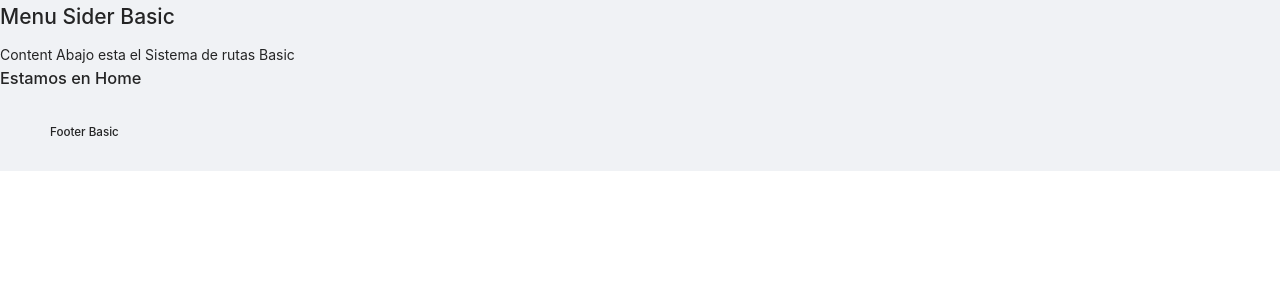
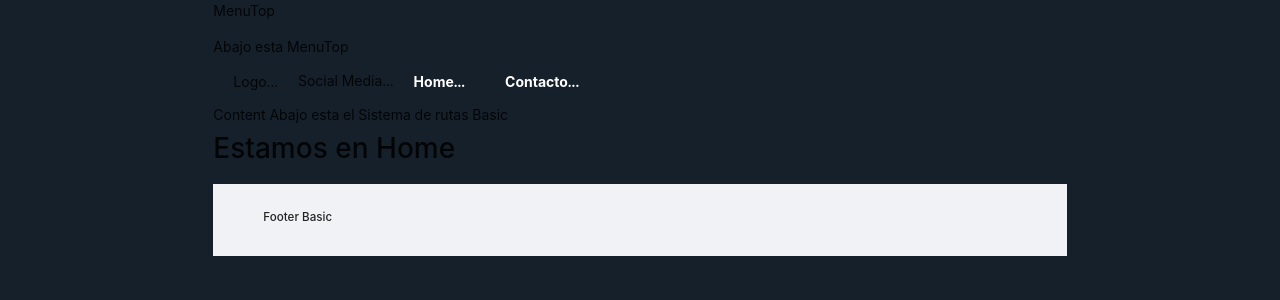
Before and after one commit to DiBarrera/blog-frontend, a React (Create React App) app: page / in a window 1280 px wide. Shown: the top 300 px of the page. Built offline with nearby package versions, Linux system fonts and the light colour scheme.

Commit message:
Creada la estructura que recibirá los Menús en el Home, ajustes en archivos scss para su uso en el Front, primeros arreglos para el Home

```diff
--- a/src/components/Admin/MenuWeb/EditMenuWebForm/EditMenuWebForm.js
+++ b/src/components/Admin/MenuWeb/EditMenuWebForm/EditMenuWebForm.js
@@ -57,7 +57,7 @@ export default function EditMenuWebForm(props) {
 
 function EditForm(props) {
 
-    const { menuWebData, setMenuWebData, editMenu, menu } = props
+    const { menuWebData, setMenuWebData, editMenu } = props
     console.log(props)
 
     return (
--- a/src/components/Admin/MenuWeb/MenuWebList/MenuWebList.js
+++ b/src/components/Admin/MenuWeb/MenuWebList/MenuWebList.js
@@ -41,6 +41,7 @@ export default function MenuWebList(props) {
             })
         })
         setListItems(listItemsArray)
+        // eslint-disable-next-line react-hooks/exhaustive-deps
     }, [menu])
 
     const activateMenu = (menu, status) => {
--- /dev/null
+++ b/src/components/Web/MenuTop/MenuTop.js
@@ -0,0 +1,54 @@
+import React, { useState, useEffect } from "react";
+import { Menu } from "antd";
+import { Link } from "react-router-dom";
+
+import "./MenuTop.scss";
+
+export default function MenuTop() {
+
+    return (
+        <Menu className="menu-top-web" mode="horizontal">
+            <Menu.Item className="menu-top-web__logo">
+                Logo...
+            </Menu.Item>
+            <Menu.Item className="menu-top-web__item">
+                <Link to={"/"}>
+                    Home...
+                </Link>
+            </Menu.Item>
+            <Menu.Item className="menu-top-web__item">
+                <Link to={"/contact"}>
+                    Contacto...
+                </Link>
+            </Menu.Item>
+            <div>
+                Social Media...
+            </div>
+        </Menu>
+    )
+
+    // return (
+    //     <>
+    //     {/* Quitar los divs fragments <> </> y que el Div padre sea los <Menu></Menu> */}
+    //         <h1>Abajo esta el MenuTop . . .</h1>
+    //         <Menu className="menu-top" mode="horizontal">
+    //             <Menu.Item className="menu-top__logo">
+    //                 Logo...
+    //             </Menu.Item>
+    //             <Menu.Item className="menu-top__item">
+    //                 <Link to={"/"}>
+    //                     Home...
+    //                 </Link>
+    //             </Menu.Item>
+    //             <Menu.Item className="menu-top__item">
+    //                 <Link to={"/contact"}>
+    //                     Contacto...
+    //                 </Link>
+    //             </Menu.Item>
+    //             <div>
+    //                 Social Media...
+    //             </div>
+    //         </Menu>
+    //     </>
+    // )
+}
--- /dev/null
+++ b/src/components/Web/MenuTop/MenuTop.scss
@@ -0,0 +1,31 @@
+@import "../../../scss/index.scss";
+
+.menu-top-web {
+    position: sticky;
+    top: 0;
+    background-color: $background-dark-web;
+    border: 0;
+    display: flex;
+    align-items: center;
+
+    li {
+        border: 0 !important;
+
+        a {
+            color: #fff !important;
+            font-weight: bold;
+
+            &:hover {
+                color: $primary-color !important;
+            }
+        }
+    }
+
+    &__logo {
+        padding: 10px;
+
+        img {
+            width: 200px;
+        }
+    }
+}
--- /dev/null
+++ b/src/components/Web/MenuTop/index.js
@@ -0,0 +1 @@
+export { default } from "./MenuTop";
--- a/src/index.js
+++ b/src/index.js
@@ -1,7 +1,7 @@
 import React from 'react';
 import ReactDOM from 'react-dom';
 import "antd/dist/antd.css";
-import './index.css';
+import './index.scss';
 import App from './App';
 import reportWebVitals from './reportWebVitals';
 
--- a/src/index.css
+++ b/src/index.scss
@@ -1,3 +1,5 @@
+@import "./scss/index.scss";
+
 body {
   margin: 0;
   font-family: -apple-system, BlinkMacSystemFont, 'Segoe UI', 'Roboto', 'Oxygen',
@@ -5,6 +7,7 @@ body {
     sans-serif;
   -webkit-font-smoothing: antialiased;
   -moz-osx-font-smoothing: grayscale;
+  background-color: $background-dark-web;
 }
 
 code {
--- a/src/layouts/LayoutBasic.js
+++ b/src/layouts/LayoutBasic.js
@@ -5,7 +5,8 @@ import {
     // Link,
     // BrowserRouter as Router
   } from "react-router-dom";
-import { Layout } from "antd";
+import { Layout, Row, Col } from "antd";
+import MenuTop from "../components/Web/MenuTop";
 
 import "./LayoutBasic.scss";
 
@@ -17,22 +18,52 @@ export default function LayoutBasic(props) {
 
     console.log(routes)
 
-    const { Content, Footer } = Layout
+    const { /*Content,*/ Footer } = Layout
 
     return (
-        <Layout>
-            <h2>Menu Sider Basic</h2>
-            <Layout>
-                <Content>
-                        <div>Content Abajo esta el Sistema de rutas Basic</div>
-                        <LoadRoutes routes={routes} />
-                </Content>
-                <Footer>
-                    <h5>Footer Basic</h5>
-                </Footer>
-            </Layout>
-        </Layout>
+        // <Row>
+        //     <Layout>
+        //         <h2>Menu Sider Basic</h2>
+        //         <Layout>
+                        <Row>
+                            {/* <Layout>
+                                <Content> */}
+                                    <Col md={4} />
+                                    <Col md={16}>
+                                        {/* <Content> */}
+                                            <p>MenuTop</p>
+                                            <div>Abajo esta MenuTop</div>
+                                            <MenuTop />
+                                            <div>Content Abajo esta el Sistema de rutas Basic</div>
+                                            <LoadRoutes routes={routes} />
+                                            <Footer>
+                                                <h5>Footer Basic</h5>
+                                            </Footer>
+                                        {/* </Content> */}
+                                    </Col>
+                                    <Col md={4} />
+                                {/* </Content>
+                            </Layout> */}
+                        </Row>
+        //         </Layout>
+        //     </Layout>
+        // </Row>
     )
+
+    // return (
+    //     <Layout>
+    //         <h2>Menu Sider Basic</h2>
+    //         <Layout>
+    //             <Content>
+    //                     <div>Content Abajo esta el Sistema de rutas Basic</div>
+    //                     <LoadRoutes routes={routes} />
+    //             </Content>
+    //             <Footer>
+    //                 <h5>Footer Basic</h5>
+    //             </Footer>
+    //         </Layout>
+    //     </Layout>
+    // )
 }
 
 function LoadRoutes({ routes }) {
--- a/src/scss/_variables.scss
+++ b/src/scss/_variables.scss
@@ -27,6 +27,7 @@ $background-dark-light: #252527;
 $background-dark: #000;
 $background-success: #84b84c1f;
 $background-error: #ff00001f;
+$background-dark-web: #16202b;
 
 $success: #84b84c;
 $error: #f00;
```
